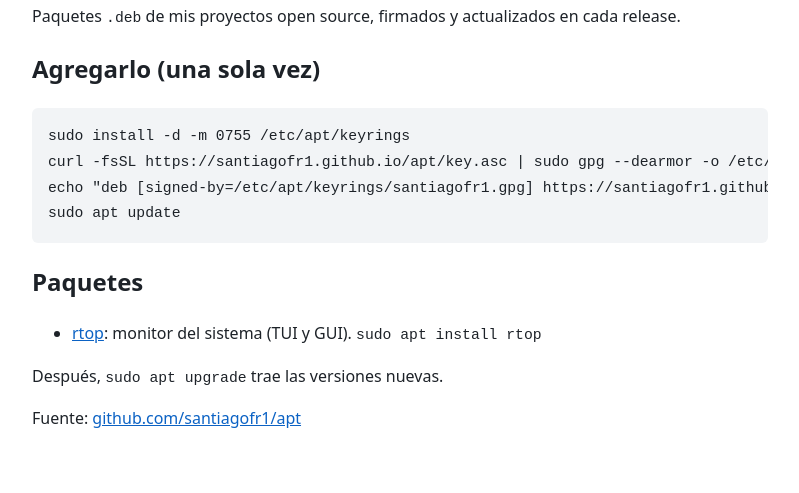
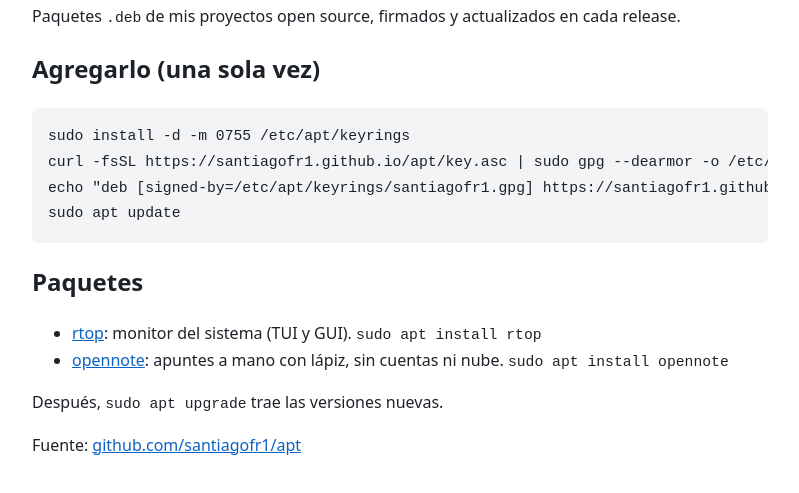
Before and after one commit to santiagofr1/apt, a plain HTML site: page index.html in a window 1280 px wide. Shown: the part 117-610 px from the top of the page, without its empty margins (240-1039 px from the left). Drawn offline with Linux system fonts and the light colour scheme.

Commit message:
Sumar OpenNote al README y a la página

```diff
--- a/index.html
+++ b/index.html
@@ -19,6 +19,7 @@ sudo apt update</code></pre>
 <h2>Paquetes</h2>
 <ul>
   <li><a href="https://github.com/santiagofr1/rtop">rtop</a>: monitor del sistema (TUI y GUI). <code>sudo apt install rtop</code></li>
+  <li><a href="https://github.com/santiagofr1/OpenNote">opennote</a>: apuntes a mano con lápiz, sin cuentas ni nube. <code>sudo apt install opennote</code></li>
 </ul>
 <p>Después, <code>sudo apt upgrade</code> trae las versiones nuevas.</p>
 <p>Fuente: <a href="https://github.com/santiagofr1/apt">github.com/santiagofr1/apt</a></p>
```
Also changed, not shown: 1 other file.
